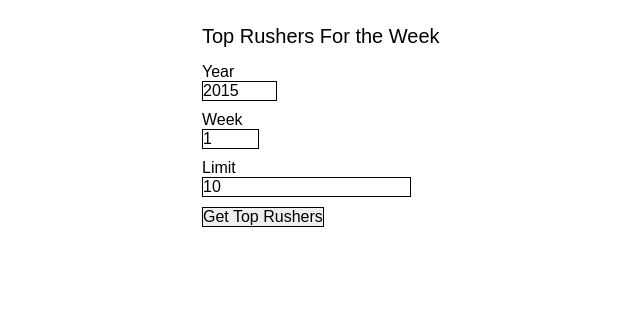
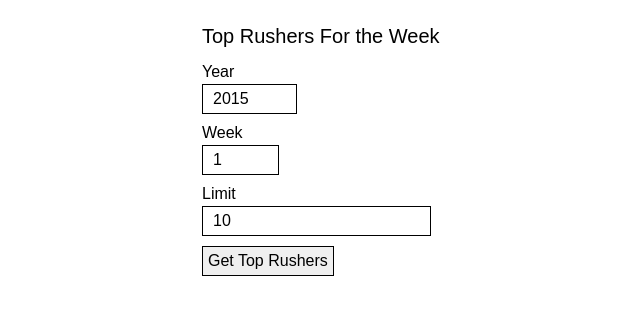
Before and after one commit to rcoughlin/NFL, a plain HTML site: page static/index.html in a window 1280 px wide. Shown: the whole page, without its empty margins (213-853 px from the left). Drawn offline with nearby package versions, Linux system fonts and the light colour scheme.

Commit message:
Added some styles for inputs

```diff
--- a/static/less/index.less
+++ b/static/less/index.less
@@ -33,6 +33,20 @@ label, input[type=submit] {
 
 input {
     border:1px solid;
+    cursor:pointer;
+}
+
+input[type=number], input[type=text] {
+    margin-top:3px;
+    padding:5px 10px;
+}
+
+input[type=text] {
+    width:300px;
+}
+
+input[type=submit] {
+    padding:5px;
 }
 
 #result {
```
Also changed, not shown: static/css/index.css.
